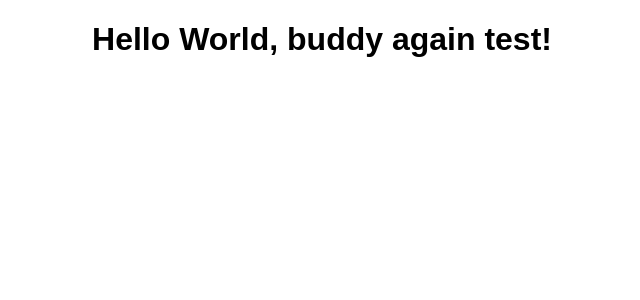
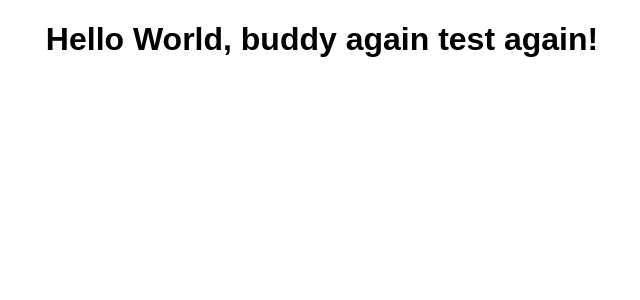
Before and after one commit to vijaySai-22/buddy-test, a React (Create React App) app: page / in a window 1280 px wide. Shown: the top 300 px of the page, without its empty margins (318-958 px from the left). Built offline with nearby package versions, Linux system fonts and the light colour scheme.

Commit message:
test again

```diff
--- a/src/App.js
+++ b/src/App.js
@@ -3,7 +3,7 @@ import "./styles.css";
 export default function App() {
   return (
     <div className="App">
-      <h1>Hello World, buddy again test!</h1>
+      <h1>Hello World, buddy again test again!</h1>
     </div>
   );
 }
```
